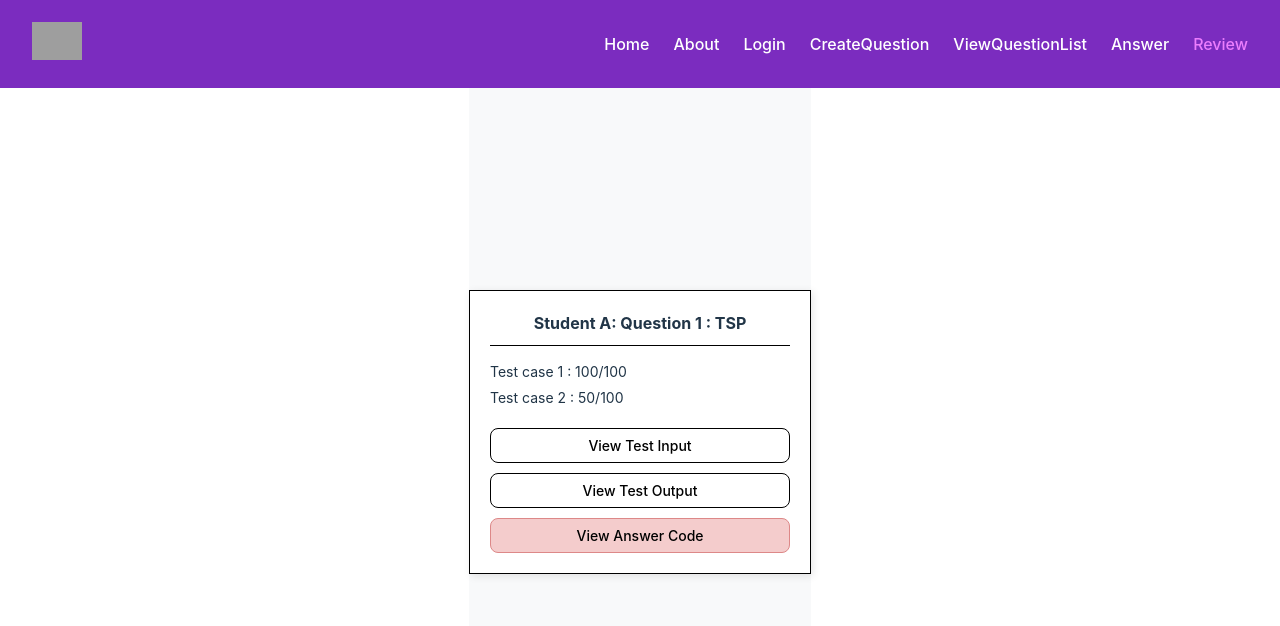
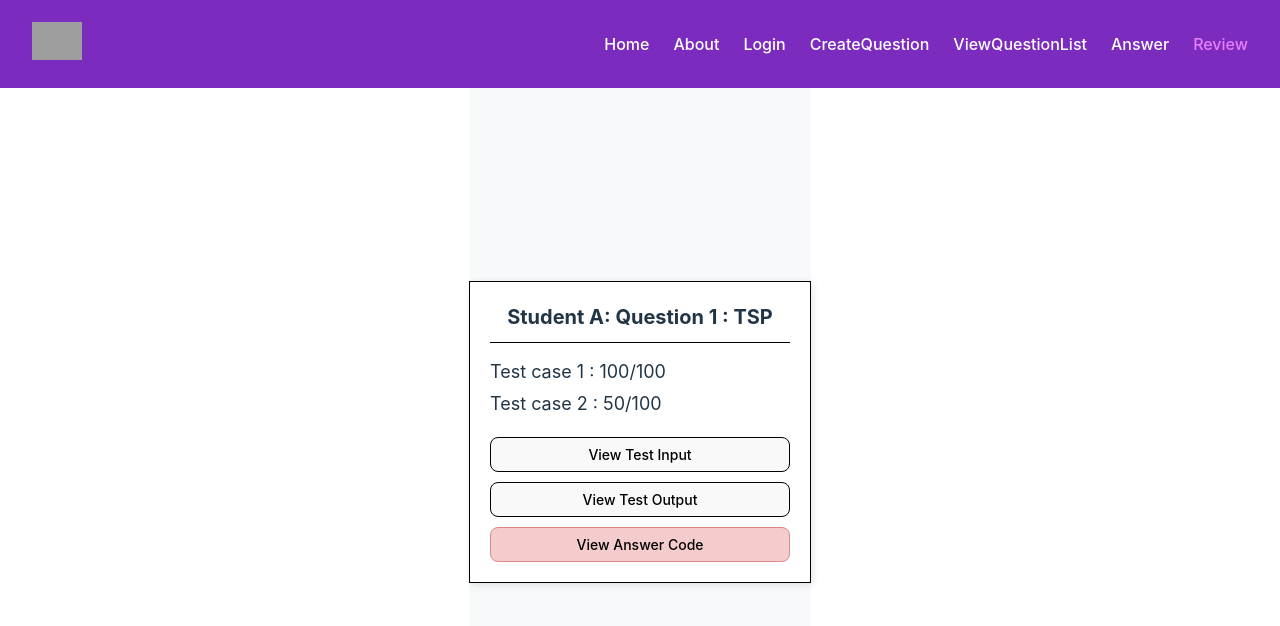
Before and after one commit to t1ww/SE65-Senior-project, a Vue app in the folder frontend/SE65-SENIOR-PROJECT/: page /review in a window 1280 px wide. Shown: the top 626 px of the page. Built offline with nearby package versions, Linux system fonts and the light colour scheme; grey boxes are pictures that could not be loaded.

Commit message:
update review

```diff
--- a/frontend/SE65-SENIOR-PROJECT/src/pages/Review.vue
+++ b/frontend/SE65-SENIOR-PROJECT/src/pages/Review.vue
@@ -52,14 +52,14 @@ const questionTitle = 'Student A: Question 1 : TSP';
   border-bottom: 1px solid #000;
   margin-bottom: 15px;
   font-weight: bold;
-  font-size: 16px;
+  font-size: 20px;
   padding-bottom: 10px;
   text-align: center;
 }
 
 .test-cases {
   margin-bottom: 20px;
-  font-size: 14px;
+  font-size: 18px;
   text-align: left;
 }
 
@@ -77,7 +77,6 @@ const questionTitle = 'Student A: Question 1 : TSP';
   padding: 8px;
   font-size: 14px;
   border: 1px solid #000;
-  background-color: white;
   cursor: pointer;
   transition: background-color 0.2s;
 }
```
